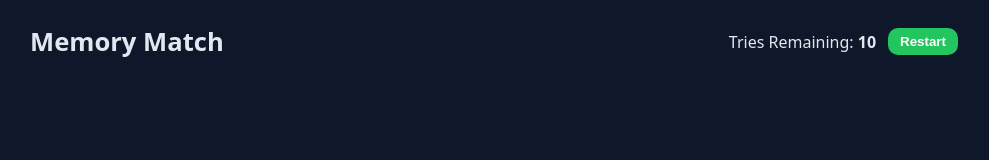
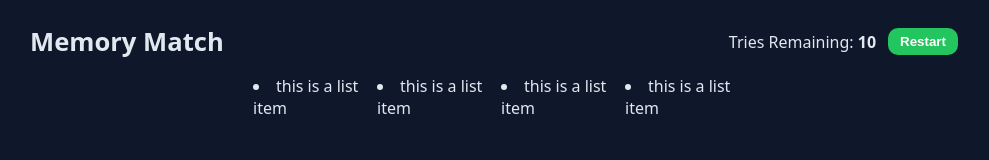
Before and after one commit to Syha-01/Memory-game, a plain HTML site: page index.html in a window 1280 px wide. Shown: the whole page, without its empty margins (146-1135 px from the left). Drawn offline with Linux system fonts and the light colour scheme.

Commit message:
fragment is working

```diff
--- a/index.html
+++ b/index.html
@@ -16,7 +16,8 @@
         <button id="restart">Restart</button>
       </div>
     </header>
-    <section class="card-table" aria-label="Memory card grid">
+    <section id="card-grid" class="card-table" aria-label="Memory card grid">
+
     </section>
     <div class="star-wrapper" aria-hidden="true"></div>
   </main>
--- a/script.js
+++ b/script.js
@@ -61,6 +61,7 @@ function shuffle(arr) {
         [shuffledArray[i], shuffledArray[j]] = [shuffledArray[j], shuffledArray[i]];
     }
 
+//checking to see if array was shuffled
 console.log(shuffledArray);
   // TODO: loop i from copy.length - 1 down to 1
   // TODO: generate j = Math.floor(Math.random() * (i + 1))
@@ -68,10 +69,16 @@ console.log(shuffledArray);
   return shuffledArray; // replace with real shuffled copy
 }
 
-shuffle()
 // ------------- TODO #2: Deal cards to the DOM -------------
 function dealCards(deck) {
+ const cardGrid = document.querySelector(".card-table");
 
+ if(cardGrid) {
+  console.log ('card grid found')
+ }
+ else (
+  console.log ('no card grid found')
+ )
 
   // Goal: create DOM nodes for each card and append to .card-table efficiently.
   // Use a DocumentFragment. Card structure:
@@ -80,6 +87,12 @@ function dealCards(deck) {
   //   <div class="front"></div>
   // </div>
   const frag = document.createDocumentFragment();
+
+   for (let i = 2; i < 6; i++) {
+    const newLi = document.createElement('li');
+    newLi.textContent = `this is a list item`;
+    frag.appendChild(newLi);
+  }
 
   // TODO: for...of deck
   //   - create .card
@@ -90,6 +103,9 @@ function dealCards(deck) {
   //   - append .card to fragment
 
   // TODO: append fragment to cardTable
+
+  cardGrid.appendChild(frag)
+
 }
 
 // ------------- TODO #3: Flip logic & guarding -------------
```
